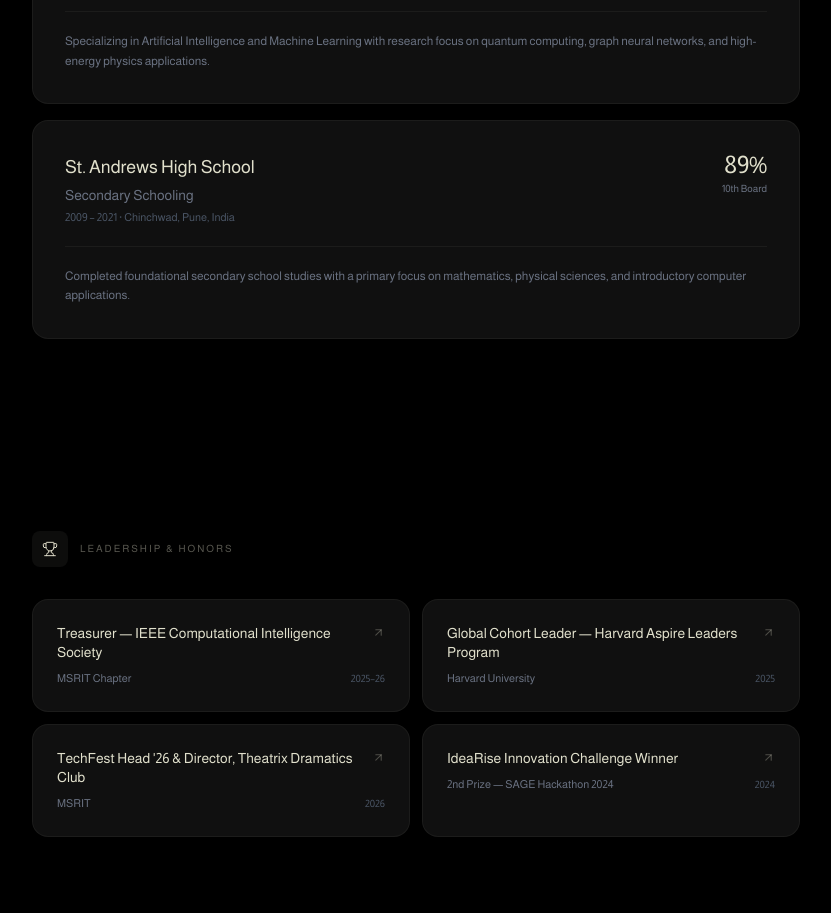
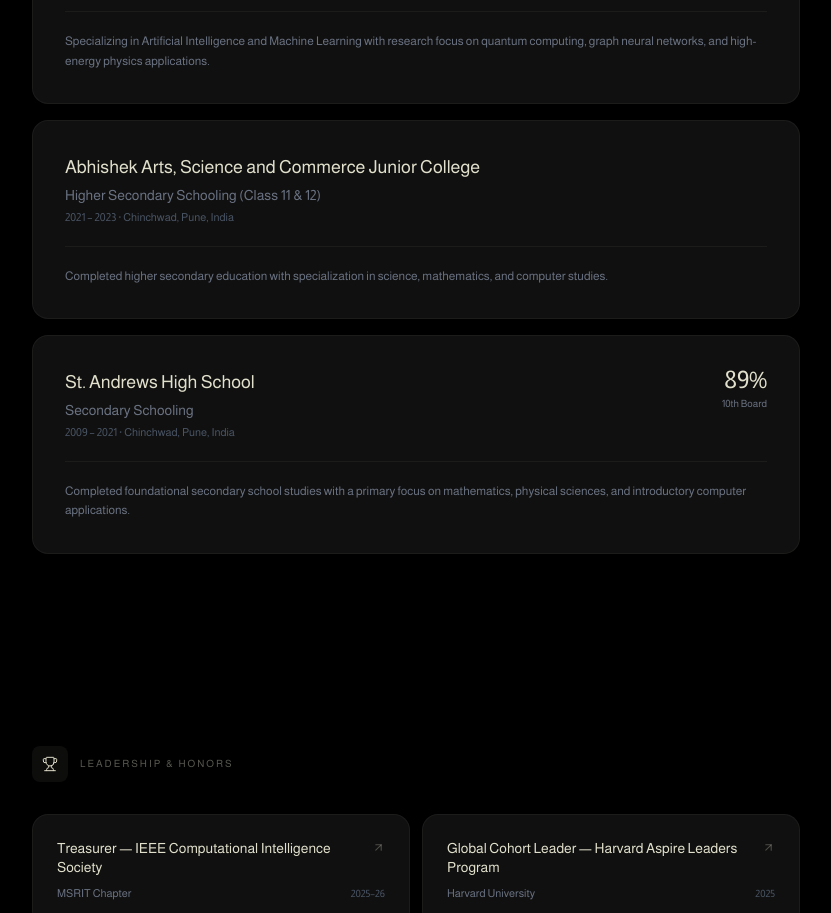
Before and after one commit to Shashankckotagi/shashank-portfolio, a React (Vite) app: page /experience in a window 1280 px wide. Shown: the part 1700-2613 px from the top of the page, without its empty margins (224-1055 px from the left). Built offline with nearby package versions, Linux system fonts and the light colour scheme.

Commit message:
Add Abhishek Junior College to education timeline

```diff
--- a/src/pages/ExperiencePage.tsx
+++ b/src/pages/ExperiencePage.tsx
@@ -326,6 +326,31 @@ export default function ExperiencePage() {
 
           <AnimCard index={2}>
             <div
+              className="rounded-2xl p-6 sm:p-8 mb-4"
+              style={{ background: '#101010', border: '1px solid rgba(222,219,200,0.06)' }}
+            >
+              <div className="flex items-start justify-between gap-4">
+                <div>
+                  <h3 className="text-base sm:text-lg font-medium m-0 mb-1" style={{ color: '#E1E0CC' }}>
+                    Abhishek Arts, Science and Commerce Junior College
+                  </h3>
+                  <p className="text-xs sm:text-sm text-gray-500 m-0 mb-1">
+                    Higher Secondary Schooling (Class 11 & 12)
+                  </p>
+                  <p className="text-[11px] text-gray-600 m-0">2021 – 2023 · Chinchwad, Pune, India</p>
+                </div>
+              </div>
+
+              <div className="mt-5 pt-5" style={{ borderTop: '1px solid rgba(222,219,200,0.06)' }}>
+                <p className="text-xs text-gray-500 m-0 leading-relaxed">
+                  Completed higher secondary education with specialization in science, mathematics, and computer studies.
+                </p>
+              </div>
+            </div>
+          </AnimCard>
+
+          <AnimCard index={3}>
+            <div
               className="rounded-2xl p-6 sm:p-8"
               style={{ background: '#101010', border: '1px solid rgba(222,219,200,0.06)' }}
             >
```
